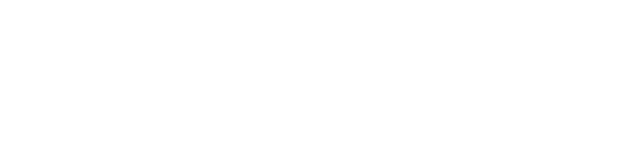
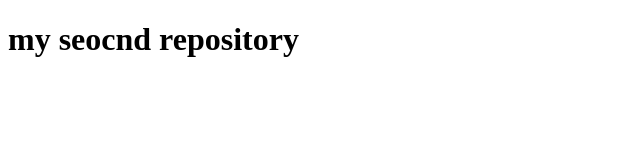
Before and after one commit to YeasinShakil/shakil, a plain HTML site: page second-repo/index.html in a window 1280 px wide. Shown: the whole page, without its empty margins (0-640 px from the left). Drawn offline with Linux system fonts and the light colour scheme.

Commit message:
second repository changed

```diff
--- a/second-repo/index.html
+++ b/second-repo/index.html
@@ -7,6 +7,6 @@
     <title>Second repo</title>
 </head>
 <body>
-
+    <h1>my seocnd repository</h1>
 </body>
 </html>
```
